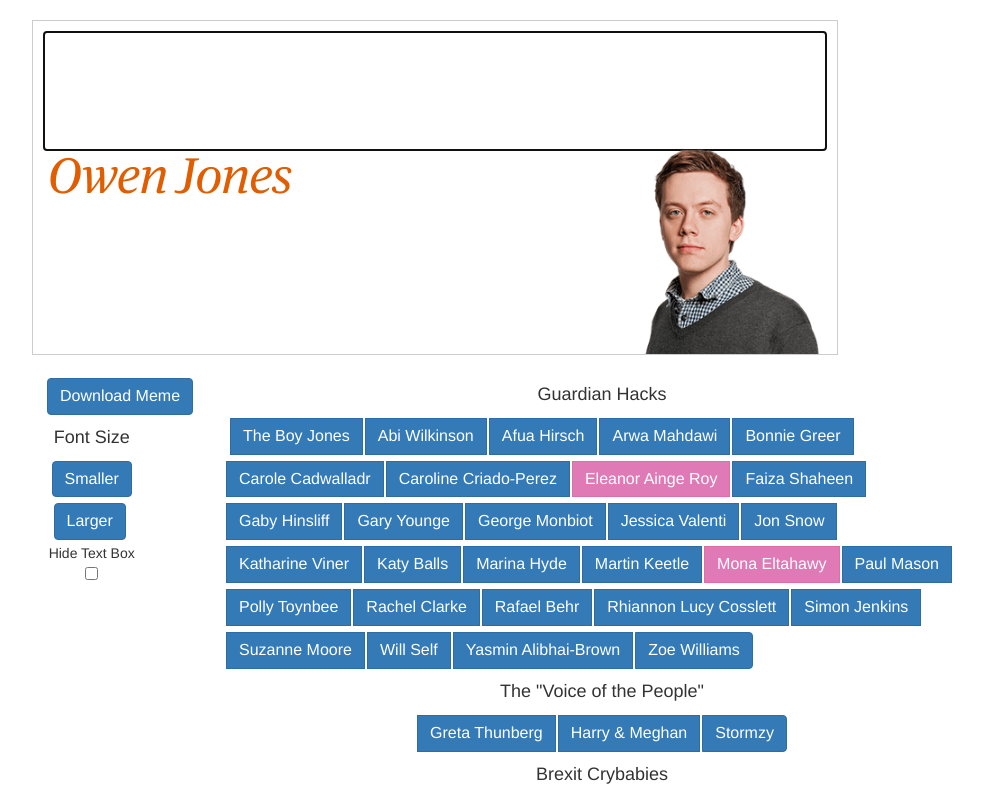
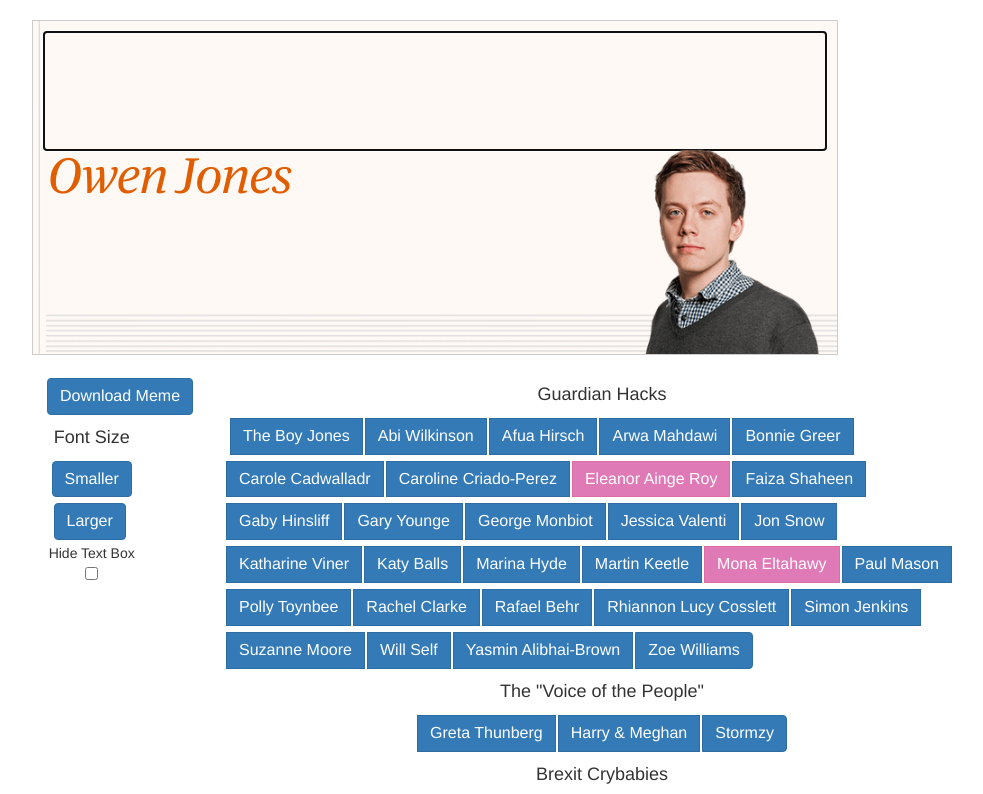
Before and after one commit to mediamemerus/guardian, a plain HTML site: page index.html in a window 1280 px wide. Shown: the top 794 px of the page, without its empty margins (38-1021 px from the left). Drawn offline with nearby package versions, Linux system fonts and the light colour scheme.

Commit message:
missing file

```diff
--- a/meme.css
+++ b/meme.css
@@ -80,7 +80,7 @@
 }
 
 #meme-bg-target {
-        background-image:url("/i/template.png");
+        background-image:url("images/template.png");
         background-repeat:no-repeat;
         background-size:100% 100%;
 /*
```
Also changed, not shown: images/template.png (added).
